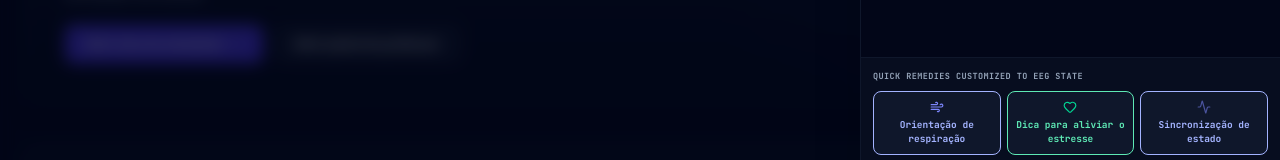
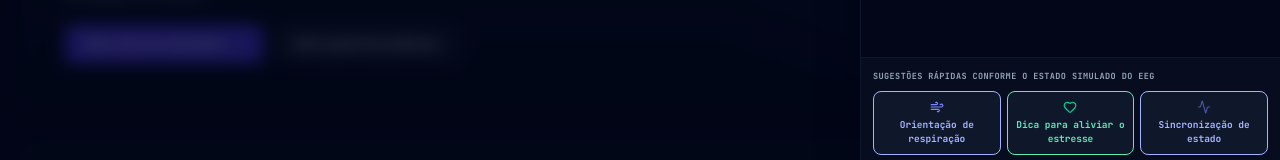
Before and after one commit to Euvouserdoutor/neuroconectandoAI, a React (Vite) app: page / in a window 1280 px wide. Both pictures are taken after a click on the button "ASSISTENTE SOMA". Shown: the part 574-734 px from the top of the page. Built offline with nearby package versions, Linux system fonts and the light colour scheme.

Commit message:
feat(i18n): revisar rotulos e explicacoes pt-BR em WellnessCompanionSidebar.tsx

```diff
--- a/src/components/WellnessCompanionSidebar.tsx
+++ b/src/components/WellnessCompanionSidebar.tsx
@@ -391,7 +391,7 @@ export default function WellnessCompanionSidebar({ cognitive, biometric }: Welln
                 <div className="px-4 py-2 bg-red-950/20 border-t border-b border-red-900/40 text-[10px] text-red-300 flex items-center gap-2 font-mono" id="stress-indicator-coaching-box">
                   <TrendingDown className="h-4 w-4 text-red-500 animate-pulse shrink-0" />
                   <span>
-                    <strong>Alerta de estresse:</strong> Your EEG signals are currently highly hyperactive. We strongly recommend launching an on-demand breathing cycle below.
+                    <strong>Alerta de estresse:</strong> Os sinais simulados de EEG indicam maior atividade. Se desejar, faça um exercício de respiração tranquilo.
                   </span>
                 </div>
               )}
@@ -399,7 +399,7 @@ export default function WellnessCompanionSidebar({ cognitive, biometric }: Welln
               {/* Quick action panel bar list */}
               <div className="p-3 bg-slate-900/40 border-t border-slate-900">
                 <span className="text-[8.5px] font-mono text-slate-500 block uppercase tracking-wider mb-2 font-extrabold uppercase">
-                  Quick Remedies customized to EEG State
+                  Sugestões rápidas conforme o estado simulado do EEG
                 </span>
                 <div className="grid grid-cols-3 gap-1.5">
                   <button
```
